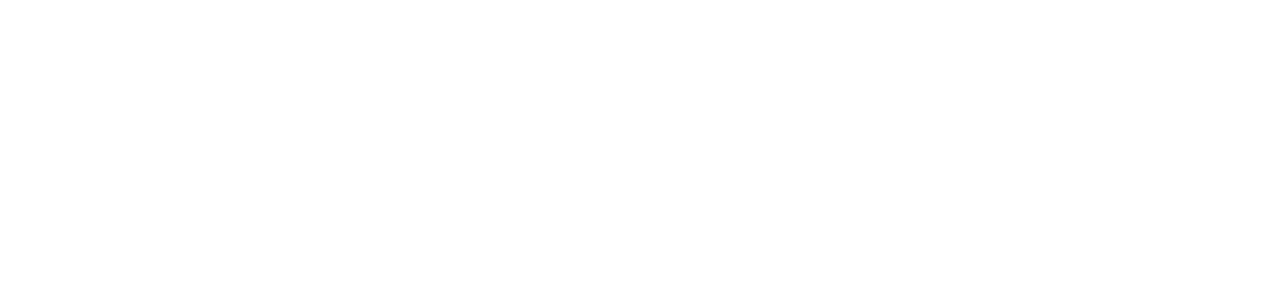
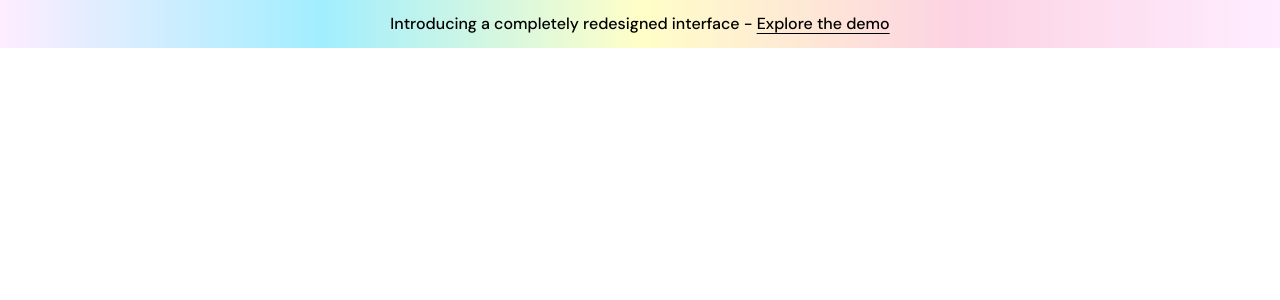
Before and after one commit to alessandro-arg/saas-landingpage, a Next.js app: page / in a window 1280 px wide. Shown: the top 300 px of the page. Built offline with nearby package versions, Linux system fonts and the light colour scheme.

Commit message:
feat: added the banner component. fix: fixed some errors with tailwind css intellisense.

```diff
--- a/package.json
+++ b/package.json
@@ -1,5 +1,5 @@
 {
-  "name": "saas-website-dark-landing-page",
+  "name": "saas-landingpage",
   "version": "0.1.0",
   "private": true,
   "scripts": {
--- a/src/app/layout.tsx
+++ b/src/app/layout.tsx
@@ -16,7 +16,7 @@
   children: React.ReactNode;
 }>) {
   return (
-    <html lang="en">
+    <html lang="en" suppressHydrationWarning>
       <body className={clsx(dmSans.className, "antialiased")}>{children}</body>
     </html>
   );
--- a/src/components/Banner.tsx
+++ b/src/components/Banner.tsx
@@ -1,3 +1,16 @@
 export const Banner = () => {
-  return null;
+  return (
+    <div className="py-3 text-center bg-[linear-gradient(to_right,#FCD6FF70,#29D8FF70,#FFFD8070,#F89ABF70,#FCD6FF70)]">
+      <div className="container">
+        <p className="font-medium">
+          <span className="hidden sm:inline">
+            Introducing a completely redesigned interface -{" "}
+          </span>
+          <a href="#" className="underline underline-offset-4 font-medium">
+            Explore the demo
+          </a>
+        </p>
+      </div>
+    </div>
+  );
 };
--- a/tailwind.config.ts
+++ b/tailwind.config.ts
@@ -1,19 +1,16 @@
 import type { Config } from "tailwindcss";
 
-const config: Config = {
+export default {
   content: [
-    "./src/pages/**/*.{js,ts,jsx,tsx,mdx}",
-    "./src/components/**/*.{js,ts,jsx,tsx,mdx}",
-    "./src/app/**/*.{js,ts,jsx,tsx,mdx}",
+    "./app/**/*.{js,ts,jsx,tsx,mdx}",
+    "./pages/**/*.{js,ts,jsx,tsx,mdx}",
+    "./components/**/*.{js,ts,jsx,tsx,mdx}",
+    "./src/**/*.{js,ts,jsx,tsx,mdx}",
   ],
   theme: {
     extend: {
-      container: {
-        padding: '1rem',
-        center: true,
-      }
+      container: { padding: "1rem", center: true },
     },
   },
   plugins: [],
-};
-export default config;
+} satisfies Config;
```
Also changed, not shown: 2 other files (tests, documents, lock files or other folders).
